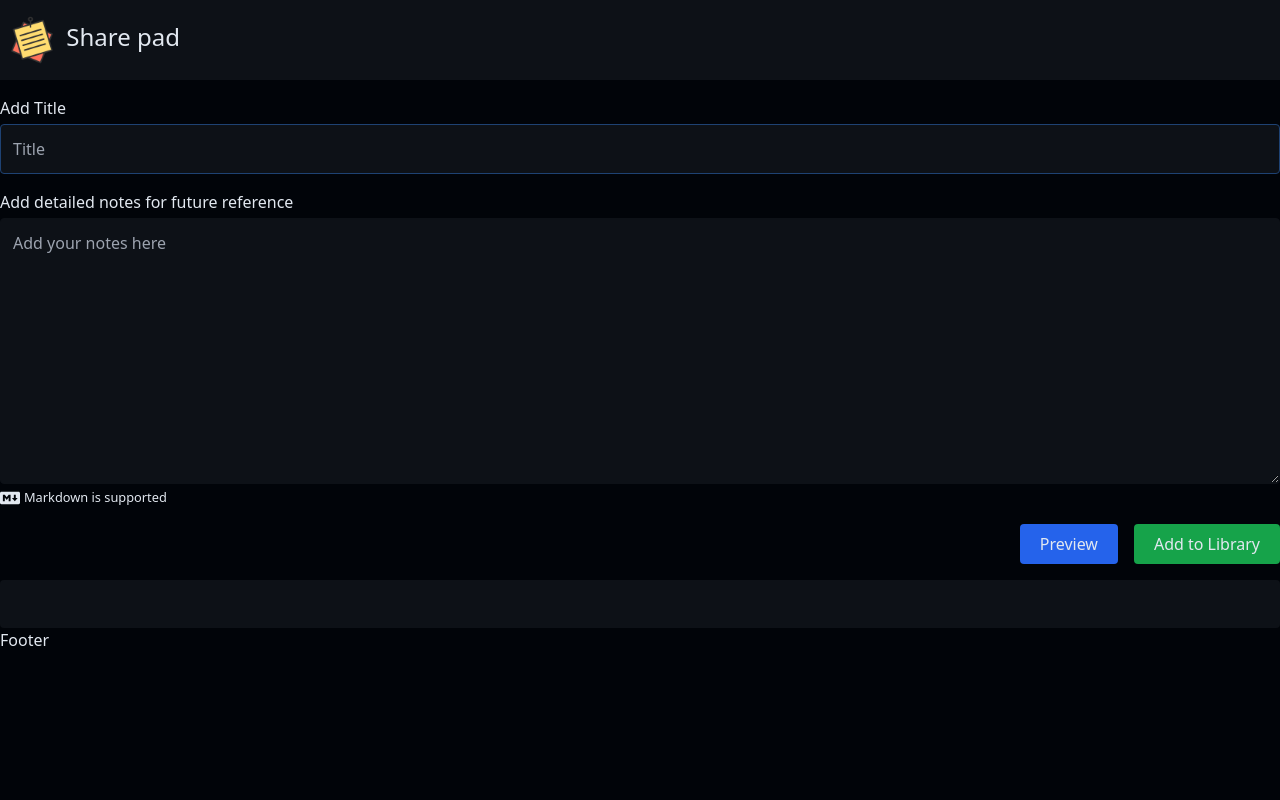
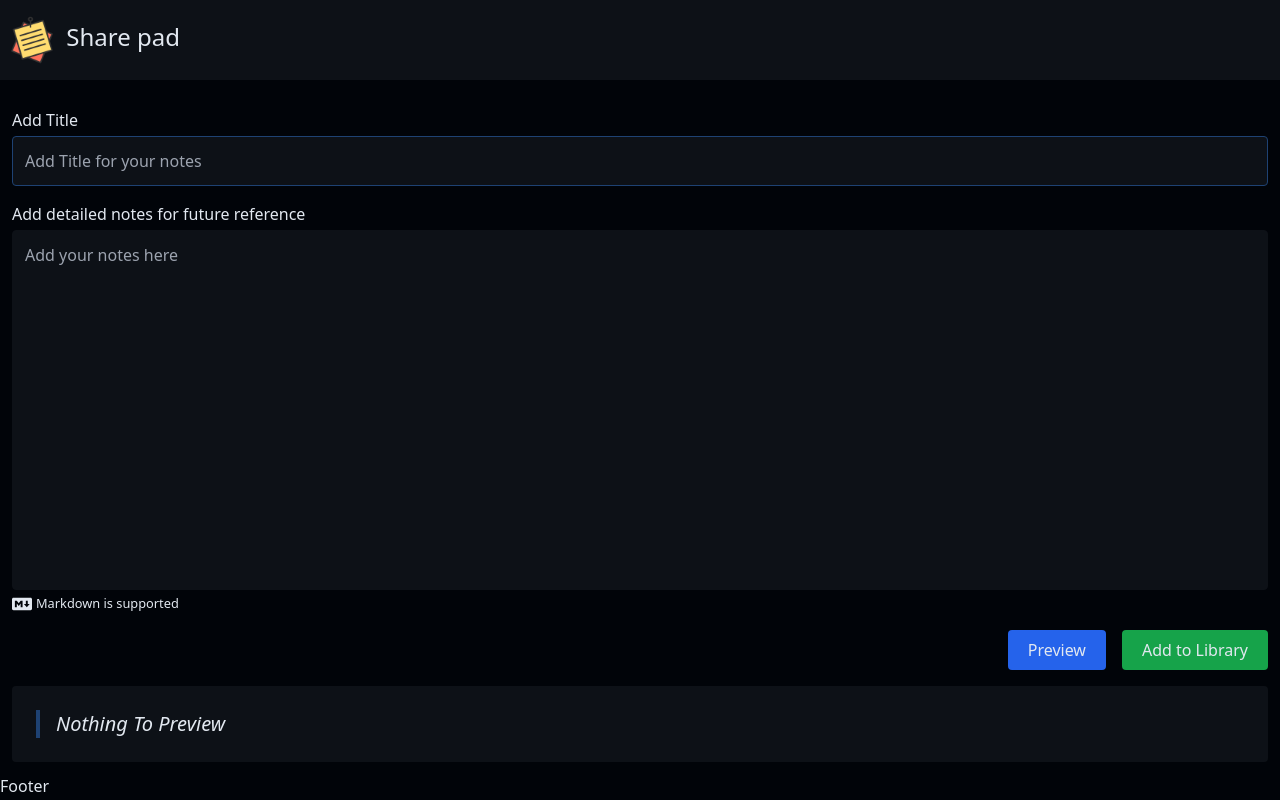
Before and after one commit to sharif-22/share-pad, a React (Vite) app in the folder client/: page /draft in a window 1280 px wide. Built offline with nearby package versions, Linux system fonts and the light colour scheme.

Commit message:
refactor: uiComponents

```diff
--- /dev/null
+++ b/client/src/components/uiComponents/MarkdownViewer.jsx
@@ -0,0 +1,40 @@
+import React from "react";
+import Markdown from "react-markdown";
+import remarkGfm from "remark-gfm";
+import { Prism as SyntaxHighlighter } from "react-syntax-highlighter";
+import { funky } from "react-syntax-highlighter/dist/esm/styles/prism";
+
+const MarkdownViewer = ({ markDownContent }) => {
+  return (
+    <div className="markdownStyle">
+      {/* refer below code in react-markdown docs */}
+      <Markdown
+        remarkPlugins={[remarkGfm]} // plugin to support checkbox & tables
+        children={
+          markDownContent.length == 0 ? "> Nothing to preview" : markDownContent
+        }
+        components={{
+          code(props) {
+            const { children, className, node, ...rest } = props;
+            const match = /language-(\w+)/.exec(className || "");
+            return match ? (
+              <SyntaxHighlighter
+                {...rest}
+                PreTag="div"
+                children={String(children).replace(/\n$/, "")}
+                language={match[1]}
+                style={funky}
+              />
+            ) : (
+              <code {...rest} className={className}>
+                {children}
+              </code>
+            );
+          },
+        }}
+      />
+    </div>
+  );
+};
+
+export default MarkdownViewer;
--- /dev/null
+++ b/client/src/components/uiComponents/form/Input.jsx
@@ -0,0 +1,27 @@
+import React from "react";
+
+const Input = ({
+  placeholder,
+  label,
+  id,
+  autoFocus,
+  onEnter,
+  type = "text",
+}) => {
+  return (
+    <div className="flex flex-col gap-1">
+      <label htmlFor={id}>{label}</label>
+      <input
+        autoFocus={autoFocus}
+        name={id}
+        type={type}
+        id={id}
+        className="inputStyle" // default style from index.css
+        placeholder={placeholder}
+        onKeyDown={onEnter}
+      />
+    </div>
+  );
+};
+
+export default Input;
--- /dev/null
+++ b/client/src/components/uiComponents/form/TextArea.jsx
@@ -0,0 +1,24 @@
+import React from "react";
+import { FaMarkdown } from "react-icons/fa";
+
+const TextArea = ({ label, id, value, setvalue, placeholder }) => {
+  return (
+    <div className="flex flex-col gap-1">
+      <label htmlFor={id}>{label}</label>
+      <textarea
+        className="inputStyle h-[45dvh] resize-none"
+        name={id}
+        id={id}
+        rows="10"
+        value={value}
+        onChange={setvalue}
+        placeholder={placeholder}
+      ></textarea>
+      <small className="flex items-center gap-1">
+        <FaMarkdown size={20} /> Markdown is supported
+      </small>
+    </div>
+  );
+};
+
+export default TextArea;
--- a/client/src/index.css
+++ b/client/src/index.css
@@ -4,6 +4,14 @@
 
 body {
   @apply bg-primaryBlack text-slate-200;
+}
+
+.btn-blue {
+  @apply bg-blue-600 hover:bg-blue-700 px-5 py-2 rounded transition-all duration-300;
+}
+
+.btn-green {
+  @apply bg-green-600 hover:bg-green-700 px-5 py-2 rounded transition-all duration-300;
 }
 
 .inputStyle {
@@ -48,3 +56,38 @@ body {
 .markdownStyle pre {
   @apply bg-primaryBlack px-4 py-2 rounded;
 }
+.markdownStyle .contains-task-list {
+  @apply list-none;
+}
+hr {
+  @apply border-accentBlue;
+}
+
+.markdownStyle table {
+  @apply border-collapse;
+}
+
+.markdownStyle th {
+  @apply capitalize bg-accentBlue/35;
+}
+
+.markdownStyle th,
+.markdownStyle td {
+  @apply border border-accentBlue p-2;
+}
+
+.markdownStyle tr {
+  @apply bg-primaryBlack;
+}
+
+.markdownStyle tbody tr:hover {
+  @apply hover:bg-accentBlack;
+}
+
+.markdownStyle tr:nth-child(even) {
+  @apply bg-secondaryBlack;
+}
+
+code {
+  @apply bg-accentBlack px-2 rounded-md text-red-400;
+}
--- a/client/src/pages/Draft.jsx
+++ b/client/src/pages/Draft.jsx
@@ -1,10 +1,7 @@
 import React, { useRef, useState } from "react";
-
-import Markdown from "react-markdown";
-import { Prism as SyntaxHighlighter } from "react-syntax-highlighter";
-import { funky } from "react-syntax-highlighter/dist/esm/styles/prism";
-
-import { FaMarkdown } from "react-icons/fa";
+import MarkdownViewer from "../components/uiComponents/MarkdownViewer";
+import Input from "../components/uiComponents/form/Input";
+import TextArea from "../components/uiComponents/form/TextArea";
 
 const Draft = () => {
   const formRef = useRef();
@@ -19,83 +16,50 @@ const Draft = () => {
     return;
   };
 
+  const sendDataToDB = (event) => {
+    event.preventDefault();
+    // get form data
+    const formData = new FormData(formRef.current);
+    const formObj = Object.fromEntries(formData);
+    console.log(formObj);
+    formRef.current.reset();
+    setMarkDownContent("");
+  };
+
   return (
     <>
-      <div className="container ">
-        <form className="space-y-4 py-4" ref={formRef}>
+      <div className="container p-3">
+        <form className="space-y-4 py-4" ref={formRef} onSubmit={sendDataToDB}>
           {/* title */}
-          <div className="flex flex-col gap-1">
-            <label htmlFor="title">Add Title</label>
-            <input
-              autoFocus
-              name="title"
-              type="text"
-              id="title"
-              className="inputStyle"
-              placeholder="Title"
-              onKeyDown={(e) => moveToNxtEl(e, "MarkDownEditor")}
-            />
-          </div>
+          <Input
+            id="title"
+            label="Add Title"
+            autoFocus={true}
+            placeholder="Add Title for your notes"
+            onEnter={(e) => moveToNxtEl(e, "MarkDownEditor")}
+          />
           {/* text area  */}
-          <div className="flex flex-col gap-1">
-            <label htmlFor="MarkDownEditor">
-              Add detailed notes for future reference
-            </label>
-            <textarea
-              className="inputStyle"
-              name="MarkDownEditor"
-              id="MarkDownEditor"
-              rows="10"
-              value={markDownContent}
-              onChange={(e) => setMarkDownContent(e.target.value)}
-              placeholder="Add your notes here "
-            ></textarea>
-            <small className="flex items-center gap-1">
-              <FaMarkdown size={20} /> Markdown is supported
-            </small>
-          </div>
+
+          <TextArea
+            label="Add detailed notes for future reference"
+            id="MarkDownEditor"
+            value={markDownContent}
+            setvalue={(e) => setMarkDownContent(e.target.value)}
+            placeholder="Add your notes here"
+          />
+
           {/* actions  */}
           <div className="flex justify-end gap-4">
-            <button
-              className="bg-blue-600 hover:bg-blue-700 px-5 py-2 rounded transition-all duration-300"
-              type="button"
-            >
+            <button className="btn-blue" type="button">
               Preview
             </button>
-            <button
-              type="submit"
-              className="bg-green-600 hover:bg-green-700 px-5 py-2 rounded transition-all duration-300"
-            >
+            <button type="submit" className="btn-green">
               Add to Library
             </button>
           </div>
         </form>
 
-        <div className="markdownStyle">
-          {/* below code is given in react-markdown docs */}
-          <Markdown
-            children={markDownContent}
-            components={{
-              code(props) {
-                const { children, className, node, ...rest } = props;
-                const match = /language-(\w+)/.exec(className || "");
-                return match ? (
-                  <SyntaxHighlighter
-                    {...rest}
-                    PreTag="div"
-                    children={String(children).replace(/\n$/, "")}
-                    language={match[1]}
-                    style={funky}
-                  />
-                ) : (
-                  <code {...rest} className={className}>
-                    {children}
-                  </code>
-                );
-              },
-            }}
-          />
-        </div>
+        <MarkdownViewer markDownContent={markDownContent} />
       </div>
     </>
   );
```
